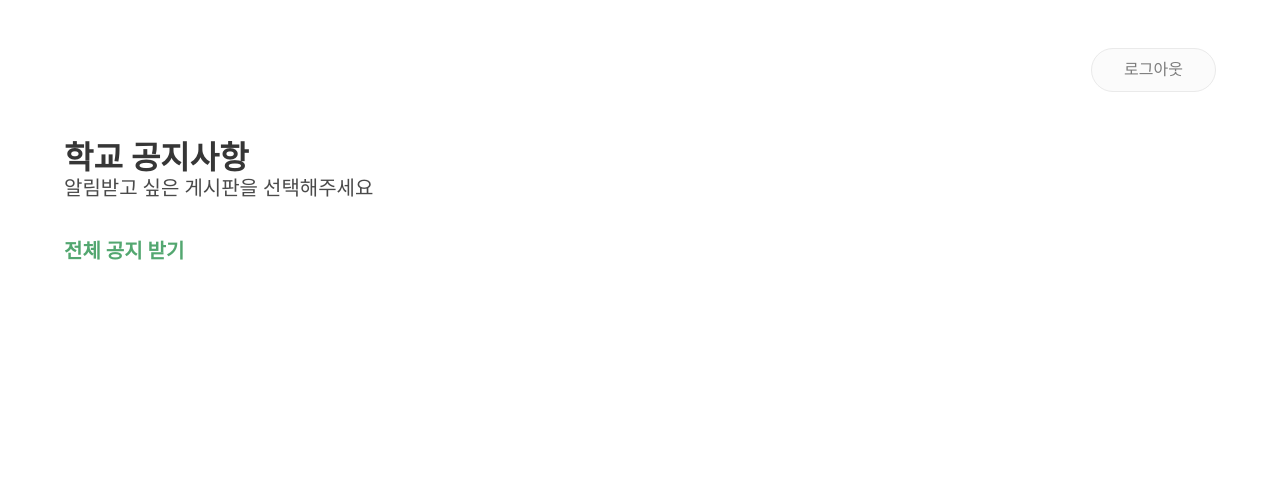
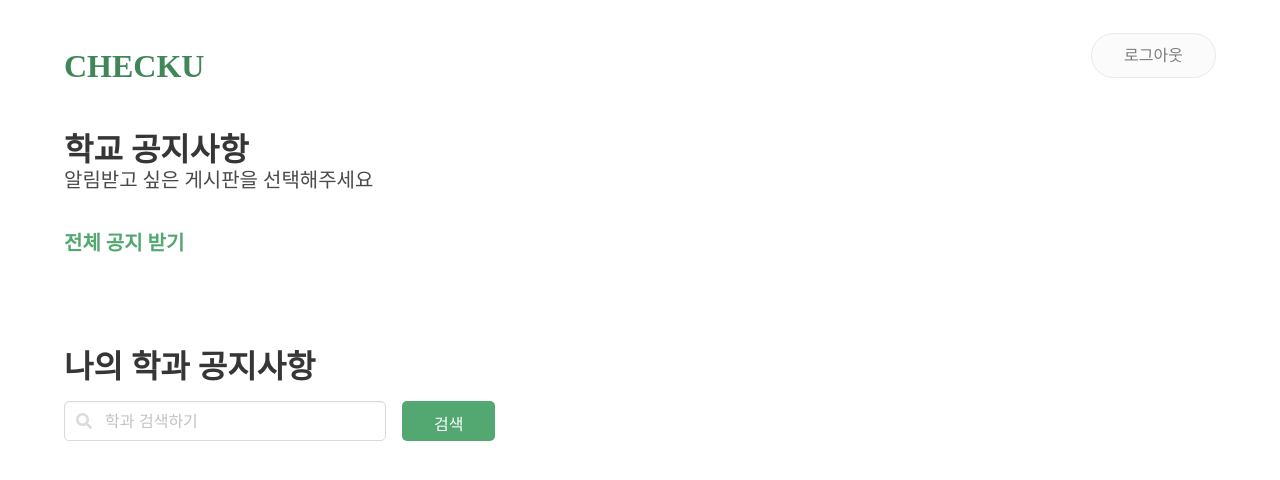
Before and after one commit to seoyoung-0/CHECKU, a Django app: page /main/ in a window 1280 px wide. Shown: the top 480 px of the page. Run offline with Django 3.2, Linux system fonts and the light colour scheme; the visitor is signed in with stand-in values (Sample User, id 1); parts of the project's set-up code (start-up, migrations or seed data) failed here and were passed over; some libraries are stand-ins or nearby versions.

Commit message:
Update main

```diff
--- a/static/css/main.css
+++ b/static/css/main.css
@@ -5,7 +5,7 @@
 
 .main-header {
     display: flex;
-    justify-content: flex-end;
+    justify-content:space-between;
     padding-bottom: 3rem;
 }
 
@@ -16,14 +16,26 @@
     border-radius: 6rem;
     font-size: 16px;
     color: #7C7C7C;
+    cursor: pointer;
+    transition: .2s;
+}
+
+.header-logout:hover {
+    transform: scale(1.02);
+    box-shadow: 0 6px 12px 0 rgba(0, 0, 0, 0.1);
+}
+
+.main-header .title {
+    color: #418659;
+    font-weight: 900;
 }
 
 .main-content {
-    padding-bottom: 3rem;
 }
 
 .categories-container {
     padding: 1rem 0;
+    padding-bottom: 3rem;
 }
 
 .category-entire {
@@ -60,11 +72,12 @@
 
 @media screen and (max-width: 320px) {
     .categories {
-        grid-template-columns: repeat(1, 1fr);
+        grid-template-columns: repeat(2, 1fr);
     }
 }
 
 .category {
+    font-weight: 900;
     width: 6rem;
     height: 6rem;
     background-color: #FBFBFB;
@@ -76,6 +89,13 @@
     cursor: pointer;
     color: #53A770;
     font-size: 1rem;
+    transition: .2s;
+
+}
+
+.category:hover {
+    transform: scale(1.02);
+    box-shadow: 0 6px 12px 0 rgba(0, 0, 0, 0.1);
 }
 
 .category-selected {
@@ -87,6 +107,31 @@
     display: none;
 }
 
+.department-title {
+    padding: 1rem 0;
+}
+
+.department-input-container {
+    display: flex;
+    justify-content: flex-start;
+    gap: 1rem;
+}
+
+.department-input {
+    padding-right: 2rem;
+    border-radius: 5px;
+    height: 2.5rem;
+}
+
+.department-btn {
+    padding: 1rem 2rem;
+    background-color: #53A770;
+    color: #fff;
+    border-radius: 5px;
+    height: 2.5rem;
+    cursor: pointer ;
+}
+
 /* under desktop */
 @media screen and (max-width: 768px) {
     .container {
--- a/templates/main.html
+++ b/templates/main.html
@@ -10,8 +10,15 @@
 <div class="container main-container">
     {% if user.is_authenticated %}
     <div class="main-header">
-        <div class="header-logout">
-            로그아웃
+        <div>
+            <p class="title">
+                CHECKU
+            </p>
+        </div>
+        <div>
+            <a class="header-logout" href="http://127.0.0.1:8000/accounts/logout/">
+                로그아웃
+            </a>
         </div>
     </div>
     <div class="main-content">
@@ -36,6 +43,24 @@
                 {% endfor %}
             </div>
         </div>
+        <div class="department-container">
+            <div class="department-title">
+                <p class="title">나의 학과 공지사항</p>
+            </div>
+            <div class="department-input-container">
+                <div class="department-inputs">
+                    <p class="control has-icons-left">
+                        <input class="input department-input" ≈type="password" placeholder="학과 검색하기">
+                        <span class="icon is-small is-left">
+                            <i class="fas fa-search"></i>
+                        </span>
+                    </p>
+                </div>
+                <div class="department-btn">
+                    검색
+                </div>
+            </div>
+        </div>
     </div>
     {% else %}
     <p>로그인 필요</p>
```
